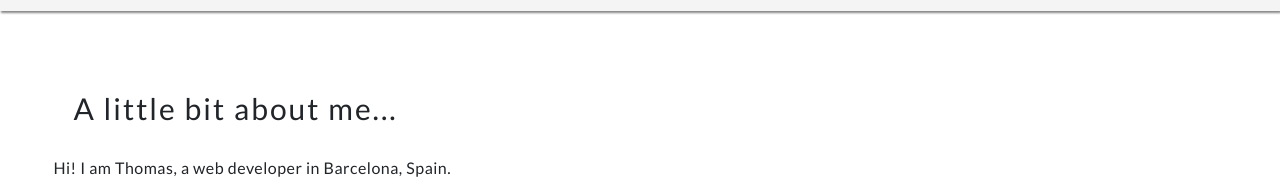
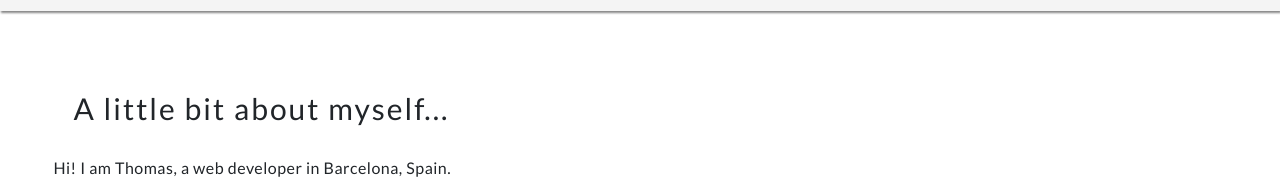
Before and after one commit to dg-t/thomasdg, a Vue app: page /about in a window 1280 px wide. Shown: the part 626-805 px from the top of the page. Built offline with nearby package versions, Linux system fonts and the light colour scheme.

Commit message:
update about page text bug

```diff
--- a/src/components/About/AboutMe.vue
+++ b/src/components/About/AboutMe.vue
@@ -6,7 +6,7 @@
     <section class="container-fluid row about__section">
       <div class="row container-fluid odd__about">
         <div class="container-fluid col-12">
-          <h4>A little bit about me...</h4>
+          <h4>A little bit about myself...</h4>
           <p>Hi! I am Thomas, a web developer in Barcelona, Spain.
             <br />
             I born on January 1st, 1990 in Milano, Italy. In 2011 I moved to Barcelona, Spain,
```
